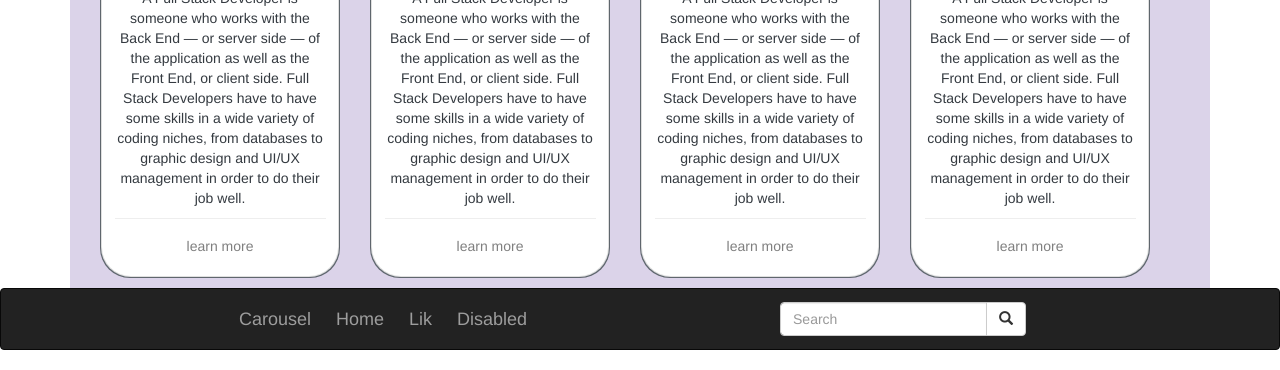
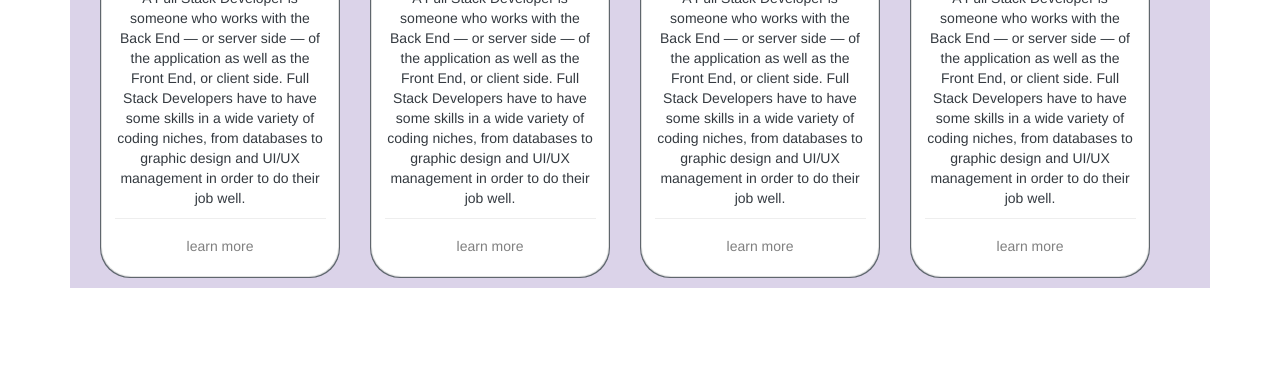
Before and after one commit to galalkoro/challenge-bootstrap, a plain HTML site: page index.html in a window 1280 px wide. Shown: the part 537-907 px from the top of the page. After the commit the page ends 825 px from the top, so only its background shows below. Drawn offline with nearby package versions, Linux system fonts and the light colour scheme.

Commit message:
delete &added index

```diff
--- a/index.html
+++ b/index.html
@@ -15,13 +15,13 @@
     <script src="https://ajax.googleapis.com/ajax/libs/jquery/3.6.0/jquery.min.js"></script>
   <script src="https://maxcdn.bootstrapcdn.com/bootstrap/3.4.1/js/bootstrap.min.js"></script>
 
+
 </head>
 <body>
 
 
   <!--the eight cards-->
 <div class="container">
-
     <div class="row col-lg-12   d-flex justify-content=around">
 
 
@@ -186,32 +186,6 @@
 
 </div>
 
-<!-- corsole-->
-<nav class="navbar navbar-inverse">
-  <div class="container-fluid">
-    <div class="navbar-header">
-      <a class="navbar-brand" href="#">Carousel</a>
-      <a class="navbar-brand" href="#">Home</a>
-      <a class="navbar-brand" href="#">Lik</a>
-      <a class="navbar-brand" href="#">Disabled</a>
-    </div>
-    <form class="navbar-form navbar-left" action="/action_page.php">
-      <div class="input-group">
-        <input type="text" class="form-control" placeholder="Search" name="search">
-        <div class="input-group-btn">
-          <button class="btn btn-default" type="submit">
-            <i class="glyphicon glyphicon-search"></i>
-          </button>
-        </div>
-      </div>
-    </form>
-  </div>
-  </div>
-</nav>
-<div class="contaier">
-<h1>
-</h1>
-</div>
 
 
 
```
